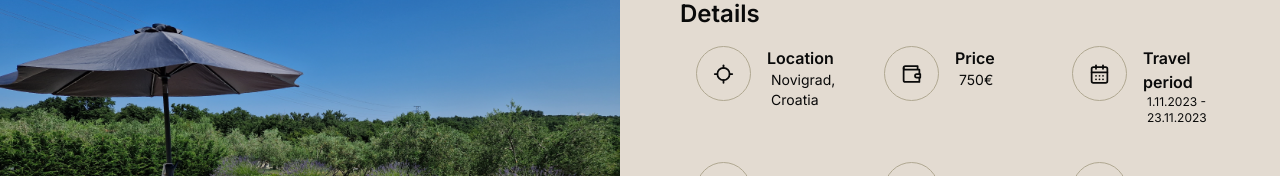
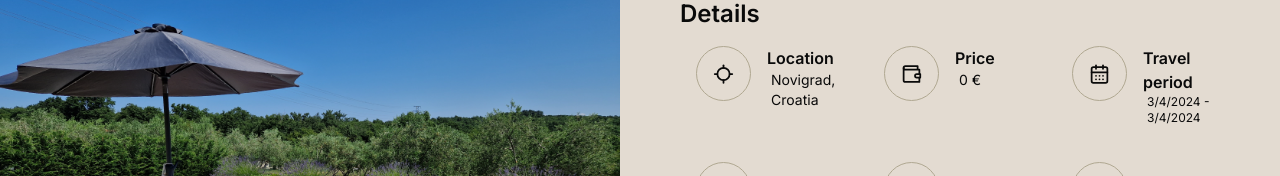
Before and after one commit to Casa-Claudia/casa-claudia-frontend, a Next.js app: page /checkout in a window 1280 px wide. Shown: the part 210-386 px from the top of the page. Built offline with nearby package versions, Linux system fonts and the light colour scheme.

Commit message:
added price to checkout

```diff
--- a/src/app/(general)/components/booker.tsx
+++ b/src/app/(general)/components/booker.tsx
@@ -6,9 +6,17 @@ import Link from 'next/link';
 import { useMemo } from 'react';
 
 export default function Booker() {
-  const { range } = useCheckoutState();
+  const { range, setPrice } = useCheckoutState();
+  const pricePerNight = 300;
 
   const isValid = useMemo(() => range[0]?.getTime() < range[1]?.getTime(), [range]);
+  const firstDate = range[0]?.toLocaleDateString();
+  const secondDate = range[1]?.toLocaleDateString();
+  const selectedDates = isValid? `${firstDate} - ${secondDate}`: 'No dates selected';
+
+  const price = isValid? pricePerNight * Math.round((range[1].getTime() - range[0].getTime()) / (1000 * 60 * 60 * 24)): 0;
+
+
 
   return (
     <div className="booker-container bg-khaki px-4 py-10 md:px-16" id='booker'>
@@ -25,10 +33,10 @@ export default function Booker() {
             <Cal />
           </div>
         </div>
-        <div className="mt-5 grid grid-cols-2 gap-2 py-2 md:grid-cols-5 md:px-5">
-          <div className="col-span-2 md:col-span-1">
+        <div className="mt-5 grid grid-cols-2 gap-2 py-2 md:grid-cols-6 md:px-5">
+          <div className="col-span-2 md:col-span-2">
             <p className="text-xl font-semibold text-black">Selected dates:</p>
-            <p className="font-semibold text-my-white">1.11.2023 - 23.11.2023</p>
+            <p className="font-semibold text-my-white ">{selectedDates}</p>
           </div>
           <div>
             <div>
@@ -44,10 +52,11 @@ export default function Booker() {
           </div>
           <div className="">
             <p className="text-xl font-semibold text-black">Price:</p>
-            <p className="font-semibold text-my-white">700€</p>
+            <p className="font-semibold text-my-white">{price} €</p>
           </div>
           <div className="flex items-center md:justify-end">
             <Link
+            onClick={() => setPrice(price)}
               href="/checkout"
               aria-disabled={!isValid}
               className="w-full max-w-[170px] rounded-br-lg rounded-tr-lg border-2 border-my-white bg-black px-3 py-2 text-lg font-bold transition-all aria-disabled:pointer-events-none aria-disabled:cursor-not-allowed aria-disabled:opacity-50 md:px-6 md:py-3 md:text-xl text-center"
--- a/src/app/checkout/components/details.tsx
+++ b/src/app/checkout/components/details.tsx
@@ -1,7 +1,13 @@
+"use client";
 import { CalendarDays, FlameKindling, LocateIcon, UserRound, Wallet, Waves } from 'lucide-react';
 import Link from 'next/link';
+import { useCheckoutState } from '@/state/checkout';
 
 export default function Details() {
+  const {range, price} = useCheckoutState();
+
+  const selectedDates = ` ${range[0]?.toLocaleDateString()} - ${range[1]?.toLocaleDateString()}`
+
   return (
     <div className="details md:max-h-[460px] bg-light-brown">
       <h1 className="md:px-16 px-4 md:text-4xl text-3xl font-bold text-my-black">Complete your booking</h1>
@@ -35,7 +41,7 @@ export default function Details() {
                   </div>
                   <div className="ml-4">
                     <h3 className="text-md font-semibold">Price</h3>
-                    <p className=" ml-1 text-sm">750€</p>
+                    <p className=" ml-1 text-sm">{price} €</p>
                   </div>
                 </div>
               </div>
@@ -47,7 +53,7 @@ export default function Details() {
                   <div className="ml-4">
                     <h3 className="text-md font-semibold">Travel period</h3>
                     <p className="ml-1 text-xs">
-                      1.11.2023 - 23.11.2023
+                      {selectedDates}
                     </p>
                   </div>
                 </div>
@@ -87,7 +93,7 @@ export default function Details() {
           <div className="md:mt-16 2xl:mt-20 mt-10 justify-center md:text-md text-sm">
             <p className="text-my-black text-center">
               Not happy with the details? Change your booking{' '}
-              <Link href="/" className="hover:underline">
+              <Link href="/#booker" className="hover:underline">
                 {' '}
                 here.
               </Link>{' '}
--- a/src/state/checkout.ts
+++ b/src/state/checkout.ts
@@ -3,9 +3,13 @@ import { create } from 'zustand';
 interface CheckoutState {
   range: [Date, Date];
   setRange: (range: [Date, Date]) => void;
+  price: number;
+  setPrice: (price: number) => void;
 }
 
 export const useCheckoutState = create<CheckoutState>((set, get) => ({
   range: [new Date(), new Date()],
   setRange: (range) => set({ range }),
+  price: 0,
+  setPrice: (price) => set({ price }),
 }));
```
